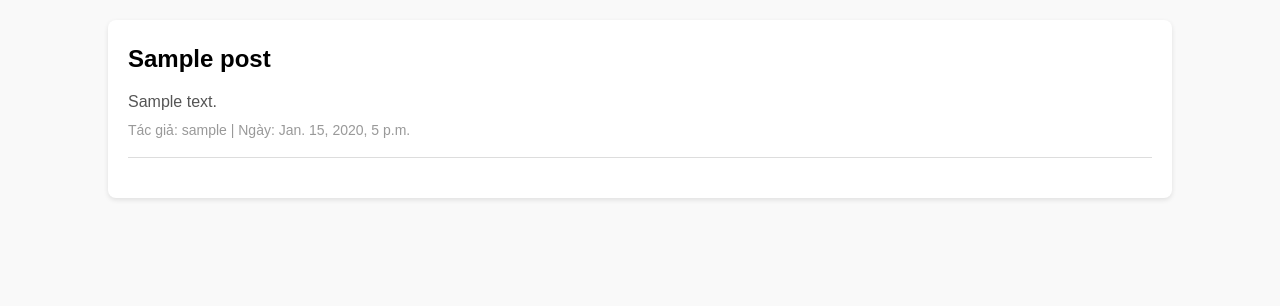
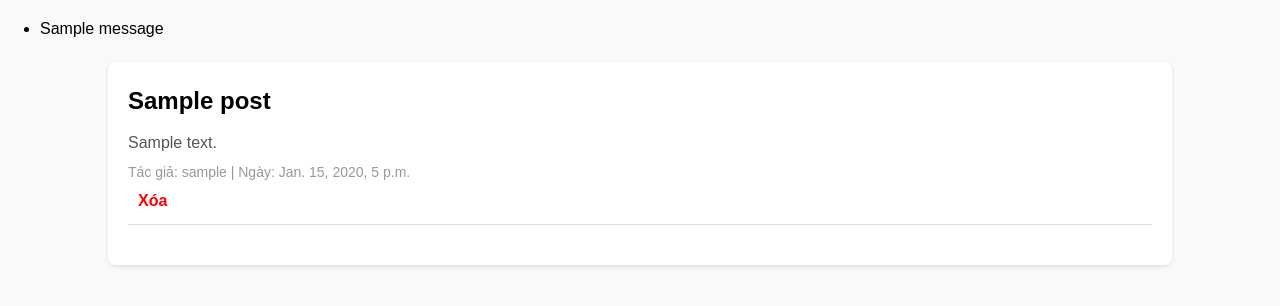
Before and after one commit to UhuGiHan/Django, a Django app: page / in a window 1280 px wide. Shown: the part 68-374 px from the top of the page. Run offline with Django 5.2, Linux system fonts and the light colour scheme; a user stored in the database is signed in; tables that the repository leaves empty hold one stand-in row (values such as "Sample post"); one stand-in notice (Sample message) is shown.

Commit message:
Tuong
Upload Xóa Bài Viết Khi Đăng Nhập SupperUser

```diff
--- a/myproject/myapp/static/myapp/style.css
+++ b/myproject/myapp/static/myapp/style.css
@@ -105,3 +105,15 @@ form button:hover {
     font-size: 14px;
     color: #999;
 }
+/* Nút xóa bài viết */
+.delete-btn {
+    color: red;
+    text-decoration: none;
+    font-weight: bold;
+    margin-left: 10px;
+}
+
+.delete-btn:hover {
+    color: darkred;
+    text-decoration: underline;
+}
--- a/myproject/myapp/templates/myapp/index.html
+++ b/myproject/myapp/templates/myapp/index.html
@@ -10,27 +10,34 @@
     <header>
         <h1>Blog Cá Nhân</h1>
         <div>
-            <!-- Kiểm tra nếu người dùng đã đăng nhập -->
             {% if user.is_authenticated %}
-                <!-- Hiển thị lời chào kèm tên người dùng và các tùy chọn đăng xuất, viết bài -->
                 Chào, {{ user.username }} | <a href="{% url 'logout' %}">Đăng xuất</a> |
                 <a href="{% url 'create_post' %}">Viết bài</a>
             {% else %}
-                <!-- Nếu chưa đăng nhập, hiển thị liên kết đăng nhập và đăng ký -->
                 <a href="{% url 'login' %}">Đăng nhập</a> | <a href="{% url 'register' %}">Đăng ký</a>
             {% endif %}
         </div>
     </header>
+
+    <!-- Hiển thị thông báo -->
+    {% if messages %}
+        <ul>
+            {% for message in messages %}
+                <li class="message {{ message.tags }}">{{ message }}</li>
+            {% endfor %}
+        </ul>
+    {% endif %}
+
     <div class="container">
-        <!-- Lặp qua danh sách bài viết để hiển thị từng bài -->
         {% for post in posts %}
         <div class="post">
-            <!-- Tiêu đề bài viết -->
             <h2>{{ post.title }}</h2>
-            <!-- Nội dung bài viết -->
             <p>{{ post.content }}</p>
-            <!-- Hiển thị thông tin tác giả và ngày tạo bài viết -->
             <p class="meta">Tác giả: {{ post.author.username }} | Ngày: {{ post.created_at }}</p>
+
+            {% if user.is_superuser %}
+                <a href="{% url 'delete_post' post.id %}" class="delete-btn">Xóa</a>
+            {% endif %}
         </div>
         {% endfor %}
     </div>
--- a/myproject/myapp/urls.py
+++ b/myproject/myapp/urls.py
@@ -18,4 +18,7 @@ urlpatterns = [
 
     # Định nghĩa đường dẫn cho trang tạo bài viết (create-post).
     path('create-post/', views.create_post, name='create_post'),  # Đường dẫn 'create-post/' sẽ gọi view create_post() để tạo bài viết mới.
+
+    path('', views.index, name='index'),
+    path('delete_post/<int:post_id>/', views.delete_post, name='delete_post'),
 ]
--- a/myproject/myapp/views.py
+++ b/myproject/myapp/views.py
@@ -1,11 +1,28 @@
 # Import các module cần thiết từ Django.
-from django.shortcuts import render, redirect  # render: để trả về trang HTML, redirect: để chuyển hướng URL.
 from django.contrib.auth import authenticate, login, logout  # authenticate: xác thực người dùng, login: đăng nhập, logout: đăng xuất.
 from django.contrib.auth.models import User  # Đối tượng User dùng để quản lý người dùng.
 from .models import Post  # Import mô hình Post (bài viết) từ models của ứng dụng.
 from django.contrib import messages  # Để hiển thị thông báo cho người dùng.
 from django.contrib.auth.decorators import login_required  # Đảm bảo người dùng đã đăng nhập trước khi truy cập vào view.
 from django.utils.timezone import now  # Để lấy thời gian hiện tại.
+from django.shortcuts import render, get_object_or_404, redirect
+from django.contrib.auth.decorators import login_required
+
+
+@login_required
+def delete_post(request, post_id):
+    # Lấy bài viết cần xóa
+    post = get_object_or_404(Post, id=post_id)
+
+    # Kiểm tra quyền superuser
+    if request.user.is_superuser:
+        post.delete()
+        messages.success(request, "Bài viết đã được xóa thành công.")
+    else:
+        messages.error(request, "Bạn không có quyền xóa bài viết này.")
+
+    # Quay lại trang chủ sau khi xóa
+    return redirect('index')
 
 # Hàm xử lý trang chủ (hiển thị danh sách bài viết).
 def index(request):
@@ -60,7 +77,7 @@ def logout_view(request):
     return redirect('index')
 
 # Hàm xử lý tạo bài viết mới (chỉ cho người dùng đã đăng nhập).
-@login_required  # Chỉ cho phép người dùng đã đăng nhập mới có thể tạo bài viết.
+#@login_required  # Chỉ cho phép người dùng đã đăng nhập mới có thể tạo bài viết.
 def create_post(request):
     # Nếu người dùng gửi form tạo bài viết (POST request).
     if request.method == 'POST':
```
